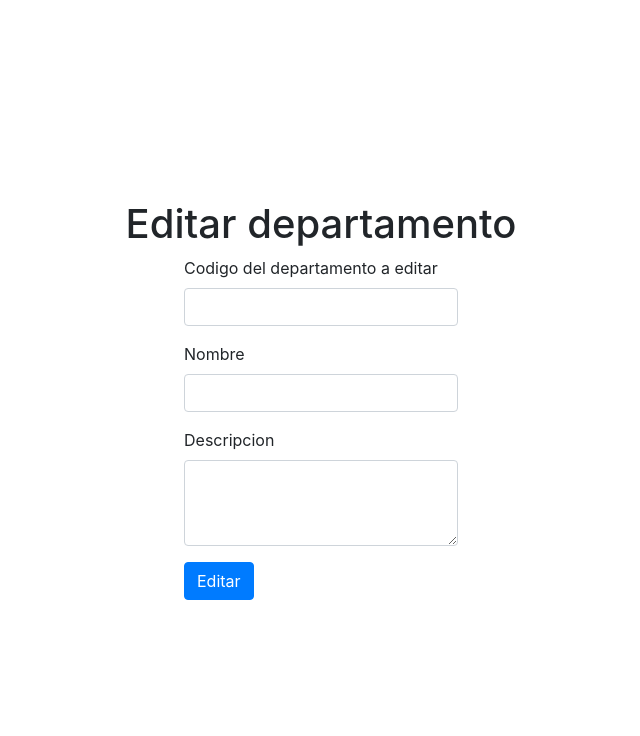
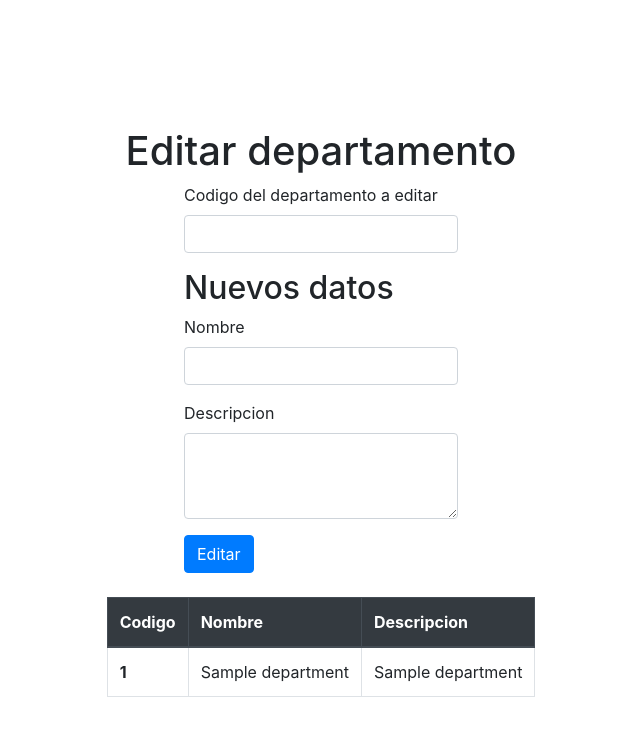
Before and after one commit to bryannalfaro/PruebaTecnica_Servir, a Flask app: page /edit-department in a window 1280 px wide. Shown: the top 736 px of the page, without its empty margins (319-959 px from the left). Run offline with Flask 3, Linux system fonts and the light colour scheme; a database or web service that is not in the repository returns one stand-in record (values such as "Sample title"); some libraries are stand-ins or nearby versions.

Commit message:
ADD functionality for update employees and departments

```diff
--- a/app.py
+++ b/app.py
@@ -62,9 +62,31 @@ def del_employee():
         return redirect(url_for('select_entity'))
 
     return render_template('del-employee.html', employees=employees)
-@app.route('/edit-employee')
+@app.route('/edit-employee', methods=['POST', 'GET'])
 def edit_employee():
-    return render_template('edit-employee.html')
+    departments = model_db.getAllDepartments()
+    if request.method == 'POST':
+        code_employee = request.form.get('code-employee')
+        name_employee = request.form.get('name-employee')
+        last_employee = request.form.get('last-employee')
+        born_employee = request.form.get('born-employee')
+        code_dept = request.form.get('code-dept')
+        #No update department code
+        if code_dept == '':
+            update_employee_without_code  = model_db.updateEmployeeWithoutDept(code_employee, name_employee, last_employee, born_employee)
+            if update_employee_without_code != 'None':
+                flash('No employee with code ', 'Error')
+            else:
+                flash('Success updating', 'Success')
+        #Update with department code
+        else:
+            update_employee_with_code = model_db.updateEmployeeWithDept(code_employee, name_employee, last_employee, born_employee, code_dept)
+            if update_employee_with_code != 'None':
+                flash('Missing one code', 'Error')
+            else:
+                flash('Success updating', 'Success')
+        return redirect(url_for('select_entity'))
+    return render_template('edit-employee.html', departments=departments)
 
 #departments
 @app.route('/all-departments')
@@ -108,9 +130,30 @@ def del_department():
                 flash('Error en eliminacion', 'Error')
         return redirect(url_for('select_entity'))
     return render_template('del-department.html', departments = departments)
-@app.route('/edit-department')
+
+@app.route('/edit-department', methods = ['POST', 'GET'])
 def edit_department():
-    return render_template('edit-department.html')
+    departments = model_db.getAllDepartments()
+    if request.method == 'POST':
+        code_dept = request.form.get('code-dept')
+        name_dept = request.form.get('name-dept')
+        description_dept = request.form.get('description-dept')
+
+        if name_dept == '':
+            name_dept = 'No name provided'
+        elif description_dept == '':
+            description_dept = 'No description provided'
+
+        update_department = model_db.updateDepartment(code_dept, name_dept, description_dept)
+        if update_department != 'None':
+
+                flash('CODIGO NO EXISTE', 'Error')
+        else:
+            flash('ACTUALIZACION EXITOSA', 'Success')
+        return redirect(url_for('select_entity'))
+
+
+    return render_template('edit-department.html', departments = departments)
 
 
 
--- a/model_system.py
+++ b/model_system.py
@@ -89,3 +89,40 @@ class ModelDB(object):
             self.db_connection.commit()
         else:
             return 'NO EMPLOYEE'
+
+    #UPDATE EMPLOYEE AND DEPARTMENT
+    def updateDepartment(self, code_department, name_dept, description_dept):
+        code_exist = self.getDepartmentByCode(code_department)
+
+        if code_exist != None:
+            self.cursor.execute('''
+                UPDATE department SET name_dept = %s , description_dept = %s WHERE code_dept = %s''',( name_dept, description_dept, code_department))
+            self.db_connection.commit()
+        else:
+            return 'NO DEPARTMENT'
+
+    def updateEmployeeWithoutDept(self, code_employee, name_employee, last_employee, born_employee):
+        code_employee_exist = self.getEmployeeByCode(code_employee)
+        if code_employee_exist != 'None':
+            self.cursor.execute('''
+                UPDATE employee SET name_employee = %s, last_name_employee = %s, date_of_birth_employee = %s
+                                WHERE code_employee = %s''',( name_employee, last_employee, born_employee, code_employee))
+            self.db_connection.commit()
+        else:
+            return 'NO EMPLOYEE'
+
+    def updateEmployeeWithDept(self, code_employee, name_employee, last_employee, born_employee, code_dept):
+        code_employee_exist = self.getEmployeeByCode(code_employee)
+        code_dept_exist = self.getDepartmentByCode(code_dept)
+        if code_employee_exist != 'None':
+            if code_dept_exist != 'None':
+
+                self.cursor.execute('''
+                    UPDATE employee SET name_employee = %s, last_name_employee = %s, date_of_birth_employee = %s,
+                                    dept_employee = %s
+                                    WHERE code_employee = %s''',( name_employee, last_employee, born_employee, code_dept, code_employee))
+                self.db_connection.commit()
+            else:
+                return 'NO DEPARTMENT'
+        else:
+            return 'NO EMPLOYEE'
--- a/templates/edit-department.html
+++ b/templates/edit-department.html
@@ -8,23 +8,46 @@
 </head>
 <body class="container d-flex flex-column align-items-center justify-content-center h-100">
         <h1>Editar departamento</h1>
-        <form>
+        <form method="POST" action="{{ url_for('edit_department')}}">
             <div class="form-group">
               <label for="code-dept">Codigo del departamento a editar</label>
-              <input type="text" class="form-control" id="code-dept">
+              <input type="text" class="form-control" id="code-dept" name="code-dept" required>
             </div>
+            <h2>Nuevos datos</h2>
             <div class="form-group">
               <label for="name-dept">Nombre</label>
-              <input type="text" class="form-control" id="name-dept">
+              <input type="text" class="form-control" id="name-dept" name="name-dept">
             </div>
             <div class="form-group">
                 <label for="description-dept">Descripcion</label>
-                <textarea class="form-control" id="description-dept" rows="3"></textarea>
+                <textarea class="form-control" id="description-dept" rows="3" name="description-dept"></textarea>
               </div>
 
             <button type="submit" class="btn btn-primary">Editar</button>
           </form>
 
+          <div class="overflow-scroll" style="height:100px;">
+            <br>
+            <table class="table table-bordered table-hover">
+                <thead class="thead-dark">
+                  <tr>
+                    <th scope="col">Codigo</th>
+                    <th scope="col">Nombre</th>
+                    <th scope="col">Descripcion</th>
+                  </tr>
+                </thead>
+                <tbody>
+                    {% for item in departments %}
+                    <tr>
+                        <th scope="row">{{ item[0] }}</th>
+                        <td>{{ item[1] }}</td>
+                        <td>{{ item[2] }}</td>
+                    </tr>
+                    {% endfor %}
+                </tbody>
+              </table>
+        </div>
+
 
 </body>
 </html>
--- a/templates/select-entity.html
+++ b/templates/select-entity.html
@@ -10,7 +10,7 @@
     </head>
 <body class="d-flex justify-content-center align-items-center bg-secondary ">
     <div class="d-flex flex-row align-items-center justify-content-center w-100 h-auto">
-        <div class="card" style="width: 25rem;">
+        <div class="card" style="width: 25rem; margin: 5px;">
             <img src="../static/images/employee_card.jpg" class="card-img-top w-100 " alt="...">
             <div class="card-body">
               <h5 class="card-title">Empleados</h5>
@@ -19,7 +19,7 @@
                 <a type="button" class="btn btn-secondary" href="{{ url_for('all_employees') }}">Listar</a>
                 <a type="button" class="btn btn-secondary" href="{{ url_for('new_employee') }}">Crear</a>
                 <a type="button" class="btn btn-secondary" href="{{ url_for('del_employee') }}">Eliminar</a>
-                <a type="button" class="btn btn-secondary">Actualizar</a>
+                <a type="button" class="btn btn-secondary" href="{{ url_for('edit_employee') }}">Actualizar</a>
               </div>
             </div>
           </div>
@@ -33,7 +33,7 @@
                 <a type="button" class="btn btn-secondary" href="{{ url_for('all_departments') }}">Listar</a>
                 <a type="button" class="btn btn-secondary" href="{{ url_for('new_department') }}">Crear</a>
                 <a type="button" class="btn btn-secondary" href="{{ url_for('del_department') }}">Eliminar</a>
-                <a type="button" class="btn btn-secondary">Actualizar</a>
+                <a type="button" class="btn btn-secondary" href="{{ url_for('edit_department') }}">Actualizar</a>
               </div>
 
               </div>
```
Also changed, not shown: templates/edit-employee.html (+68 -0 lines).
